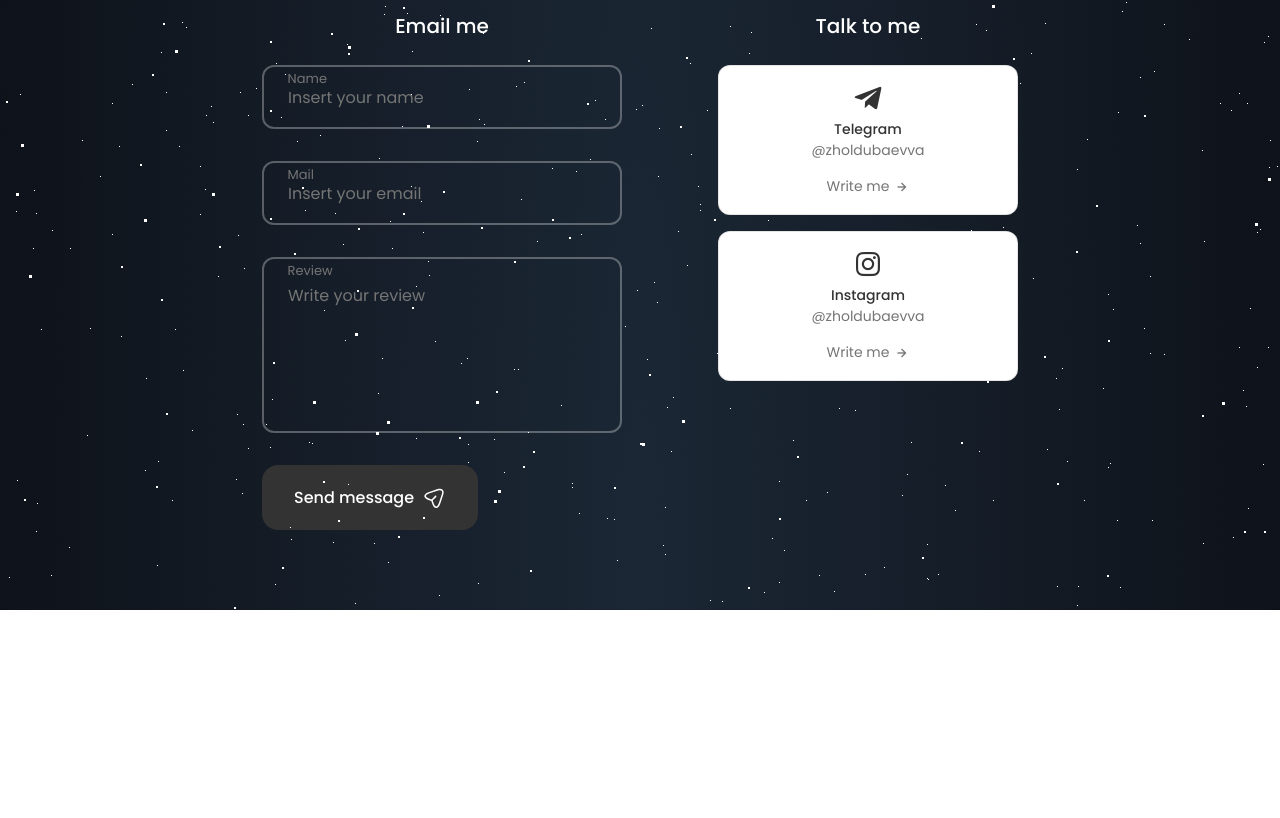
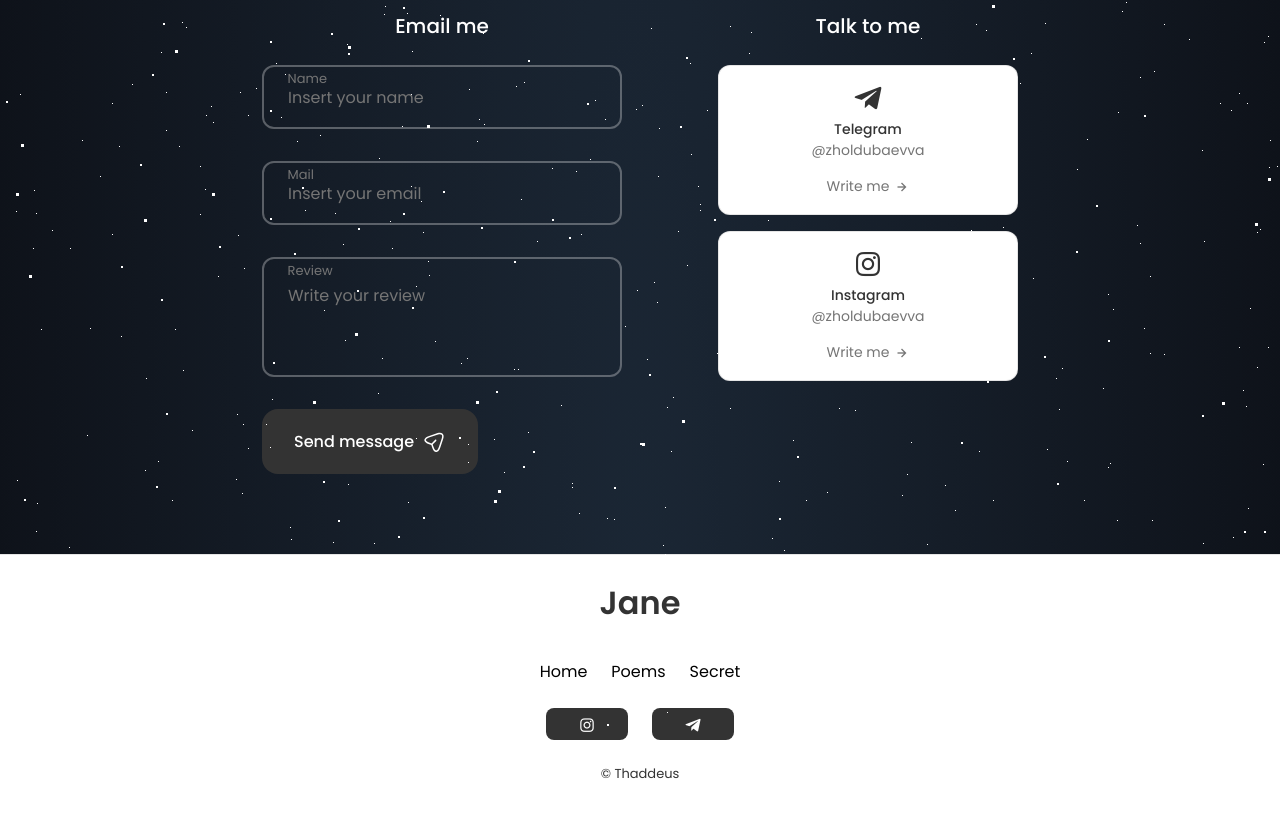
Before and after one commit to breykerr/Jane-is-so..., a React (Create React App) app: page / in a window 1280 px wide. Shown: the part 5245-6063 px from the top of the page. Before the commit the page ends 5855 px from the top, so only its background shows below. Built offline with nearby package versions, Linux system fonts and the light colour scheme.

Commit message:
footer done

```diff
--- a/src/App.js
+++ b/src/App.js
@@ -10,6 +10,7 @@
 // import Sweet from "./components/sweet/Sweet";
 import { Route, Routes } from "react-router-dom";
 import Contact from "./components/contact/Contact";
+import Footer from "./components/footer/Footer";
 
 function App() {
   return (
@@ -23,6 +24,7 @@
         <Gallery />
         <Portfolio />
         <Contact />
+        <Footer />
       </main>
     </>
   );
--- a/src/components/contact/Contact.css
+++ b/src/components/contact/Contact.css
@@ -89,7 +89,7 @@
   z-index: 3;
 }
 .contact__form-area {
-  height: 11rem;
+  height: 7.5rem;
 }
 .contact__form-area textarea {
   resize: none;
--- a/src/components/contact/Contact.jsx
+++ b/src/components/contact/Contact.jsx
@@ -1,6 +1,5 @@
 import React, { useRef } from "react";
 import emailjs from "@emailjs/browser";
-
 import "./Contact.css";
 const Contact = () => {
   const form = useRef();
@@ -31,7 +30,11 @@
                 <i className="bx bxl-telegram contact__card-icon"></i>
                 <h3 className="contact__card-title">Telegram</h3>
                 <span className="contact__card-data">@zholdubaevva</span>
-                <a href="" className="contact__button">
+                <a
+                  href="https://t.me/zholdubaevva"
+                  target="_blank"
+                  className="contact__button"
+                >
                   Write me
                   <i className="bx bx-right-arrow-alt contact__button-icon"></i>
                 </a>
@@ -40,7 +43,11 @@
                 <i className="bx bxl-instagram contact__card-icon"></i>
                 <h3 className="contact__card-title">Instagram</h3>
                 <span className="contact__card-data">@zholdubaevva</span>
-                <a href="" className="contact__button">
+                <a
+                  href="https://www.instagram.com/zholdubaevva/"
+                  className="contact__button"
+                  target="_blank"
+                >
                   Write me
                   <i className="bx bx-right-arrow-alt contact__button-icon"></i>
                 </a>
--- /dev/null
+++ b/src/components/footer/Footer.css
@@ -0,0 +1,56 @@
+.footer {
+  background-color: var(--container-color);
+  border-top: 1px solid rgba(0, 0, 0, 0.1);
+}
+
+.footer__container {
+  padding: 1.5rem 0 3rem;
+}
+.footer__title,
+.footer__link {
+  color: var(--title-color);
+}
+.footer__title {
+  text-align: center;
+  margin-bottom: var(--mb-2);
+}
+.footer__link {
+  color: var(--title-color-dark);
+}
+.footer__list {
+  display: flex;
+  justify-content: center;
+  column-gap: 1.5rem;
+  margin-bottom: var(--mb-1-5);
+}
+.footer__social {
+  display: flex;
+  justify-content: center;
+  column-gap: 1.5rem;
+}
+.footer__social-link {
+  background-color: var(--title-color);
+  color: var(--container-color);
+  font-size: 1.125rem;
+  padding: 0.5rem 2rem 0.4rem;
+  display: inline-flex;
+  border-radius: 0.5rem;
+}
+.footer__social-link:hover {
+  background-color: var(--title-color-dark);
+}
+.footer__copy {
+  display: block;
+  margin-top: 1.5rem;
+  color: var(--title-color);
+  text-align: center;
+  font-size: var(--smaller-font-size);
+}
+
+/* media questions */
+@media screen and (max-width: 992px) {
+  .footer__social-link {
+    padding: 0.25rem;
+    border-radius: 0.25rem;
+  }
+}
--- /dev/null
+++ b/src/components/footer/Footer.jsx
@@ -0,0 +1,57 @@
+import React from "react";
+import { Link } from "react-router-dom";
+import "./Footer.css";
+const Footer = () => {
+  return (
+    <footer className="footer">
+      <div className="footer__container container">
+        <h1 className="footer__title">Jane</h1>
+        <ul className="footer__list">
+          <li>
+            <a href="#home" className="footer__link">
+              Home
+            </a>
+          </li>
+          <li>
+            <a href="#portfolio" className="footer__link">
+              Poems
+            </a>
+          </li>
+          <li>
+            <Link to="/secretPage" className="footer__link">
+              Secret
+            </Link>
+          </li>
+        </ul>
+
+        <div className="footer__social">
+          <a
+            href="https://www.instagram.com/zholdubaevva/"
+            className="footer__social-link"
+            target="_blank"
+          >
+            <i className="bx bxl-instagram"></i>
+          </a>
+          <a
+            href="https://t.me/zholdubaevva"
+            className="footer__social-link"
+            target="_blank"
+          >
+            <i className="bx bxl-telegram"></i>
+          </a>
+          {/* <a
+            href="https://github.com/thaddeusss"
+            className="footer__social-link"
+            target="_blank"
+          >
+            <i className="uil uil-github-alt"></i>
+          </a> */}
+        </div>
+
+        <span className="footer__copy">&#169; Thaddeus</span>
+      </div>
+    </footer>
+  );
+};
+
+export default Footer;
--- a/src/components/home/Social.jsx
+++ b/src/components/home/Social.jsx
@@ -10,7 +10,11 @@
       >
         <i className="uil uil-instagram"></i>
       </a>
-      <a href="#" className="home__social-icon" target="_blank">
+      <a
+        href="https://t.me/zholdubaevva"
+        className="home__social-icon"
+        target="_blank"
+      >
         <i className="bx bxl-telegram"></i>
       </a>
       <a
```
